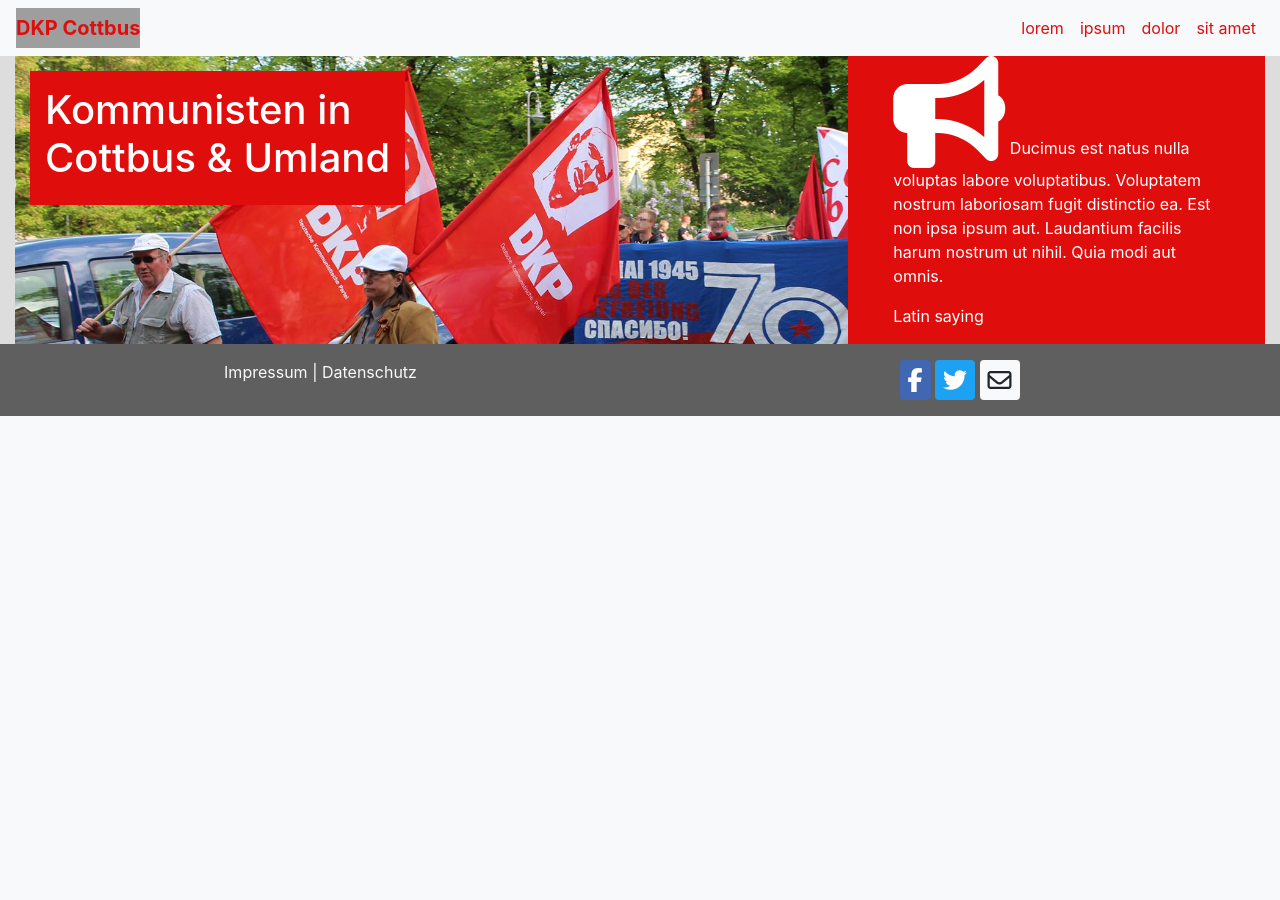
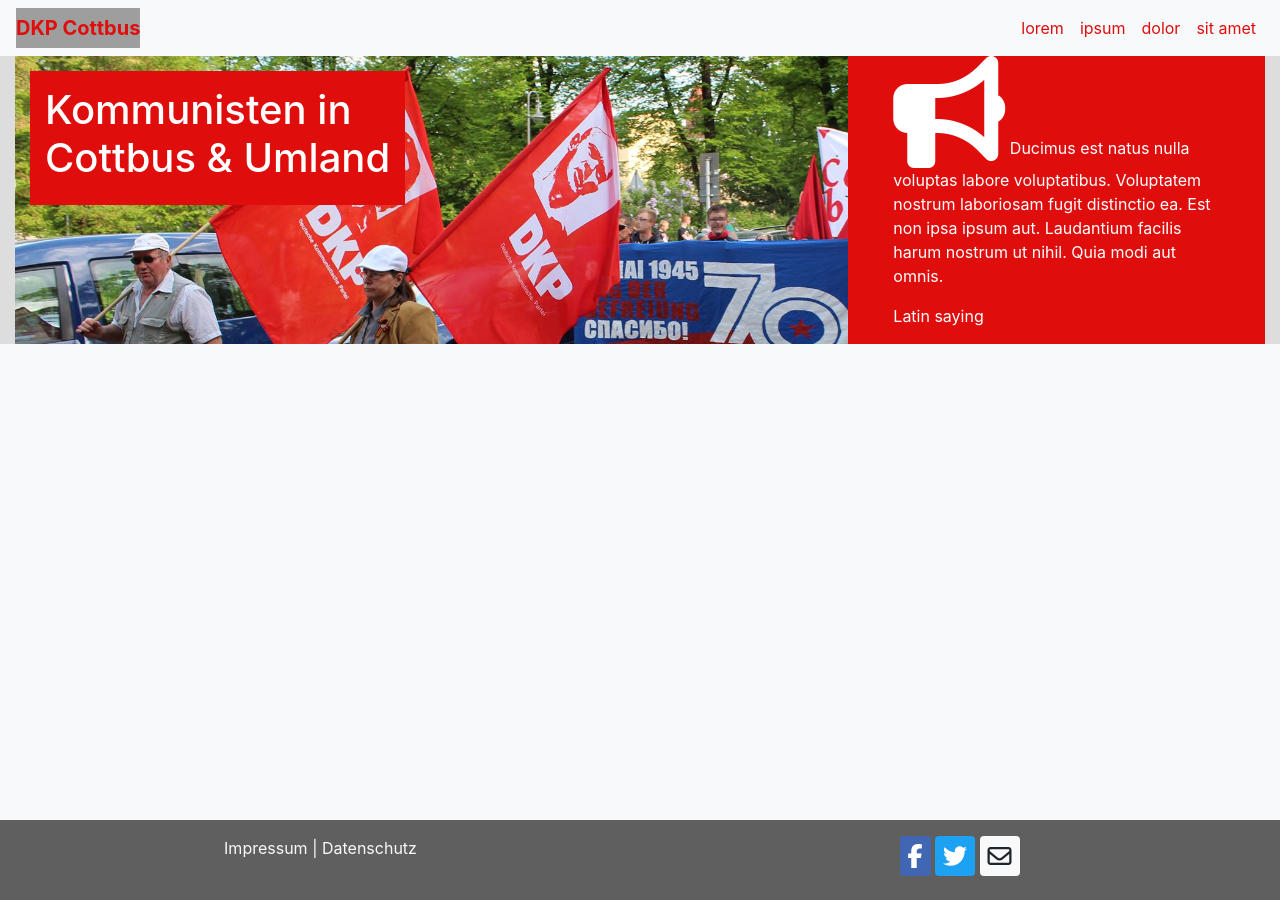
Before and after one commit to Saphareas/DKP-Cottbus-Website, a Jekyll site: the page built from index.html, in a window 1280 px wide. Built offline with Jekyll 4.4.1, drawn with Linux system fonts in a browser that asks for light colours; nearby versions of some CDN libraries; grey boxes are pictures that could not be loaded.

Commit message:
Fix footer not at the bottom

```diff
--- a/_includes/footer.html
+++ b/_includes/footer.html
@@ -1,3 +1,12 @@
+<style>
+  footer {
+    position: relative;
+    margin-top: -80px;
+    height: 80px;
+    clear: both;
+  }
+</style>
+
 <footer class="p-3 theme-dark">
   <div class="row">
     <div class="col text-center">
--- a/_layouts/default.html
+++ b/_layouts/default.html
@@ -5,9 +5,26 @@
 <html lang="de">
 {% include head.html %}
 
+<style>
+  html, body {
+    height: 100%;
+  }
+  #wrap {
+    min-height: 100%;
+  }
+  #main {
+    overflow: auto;
+    padding-bottom: 80px;
+  }
+</style>
+
 <body class="bg-light">
-  {% include navbar.html %}
-  {{content}}
+  <div id="wrap">
+    <div id="main">
+      {% include navbar.html %}
+      {{content}}
+    </div>
+  </div>
   {% include footer.html %}
   {% include scripts.html %}
 </body>
```
